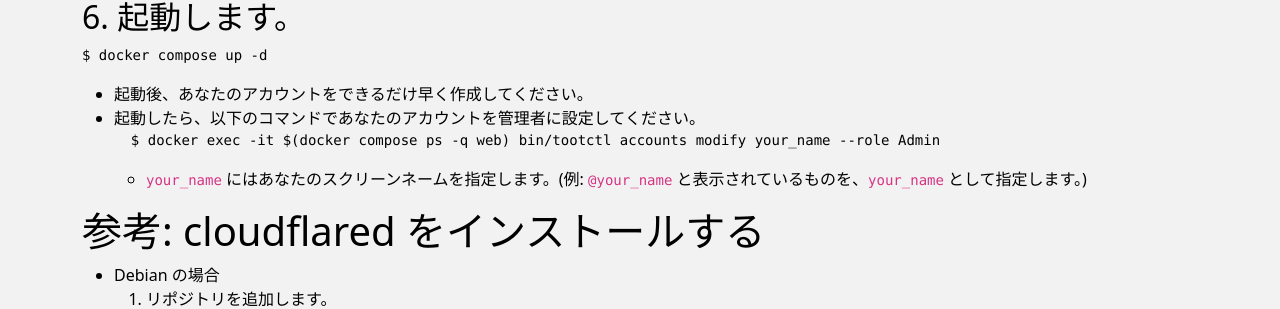
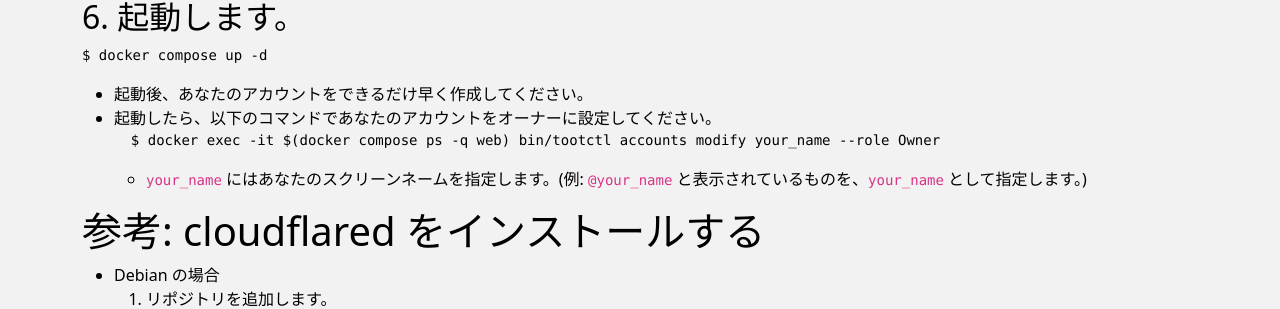
Before and after one commit to yudejp/yude.jp_v3, a Jekyll site: the page built from _posts/2022-07-25-install-mastodon.md, in a window 1280 px wide and 900 px high, scrolled down 2048 px. Shown: the part 153-462 px from the top of the window. Built offline with Jekyll 4.4.1, drawn with Linux system fonts in a browser that asks for light colours; nearby versions of some CDN libraries; comment, search, counter and statistics services are not loaded.

Commit message:
fix: Admin -> Owner

````diff
--- a/_posts/2022-07-25-install-mastodon.md
+++ b/_posts/2022-07-25-install-mastodon.md
@@ -98,9 +98,9 @@
 $ docker compose up -d
 ```
 * 起動後、あなたのアカウントをできるだけ早く作成してください。
-* 起動したら、以下のコマンドであなたのアカウントを管理者に設定してください。
+* 起動したら、以下のコマンドであなたのアカウントをオーナーに設定してください。
     ```bash
-    $ docker exec -it $(docker compose ps -q web) bin/tootctl accounts modify your_name --role Admin
+    $ docker exec -it $(docker compose ps -q web) bin/tootctl accounts modify your_name --role Owner
     ```
     * `your_name` にはあなたのスクリーンネームを指定します。(例: `@your_name` と表示されているものを、`your_name` として指定します。)
 
````
